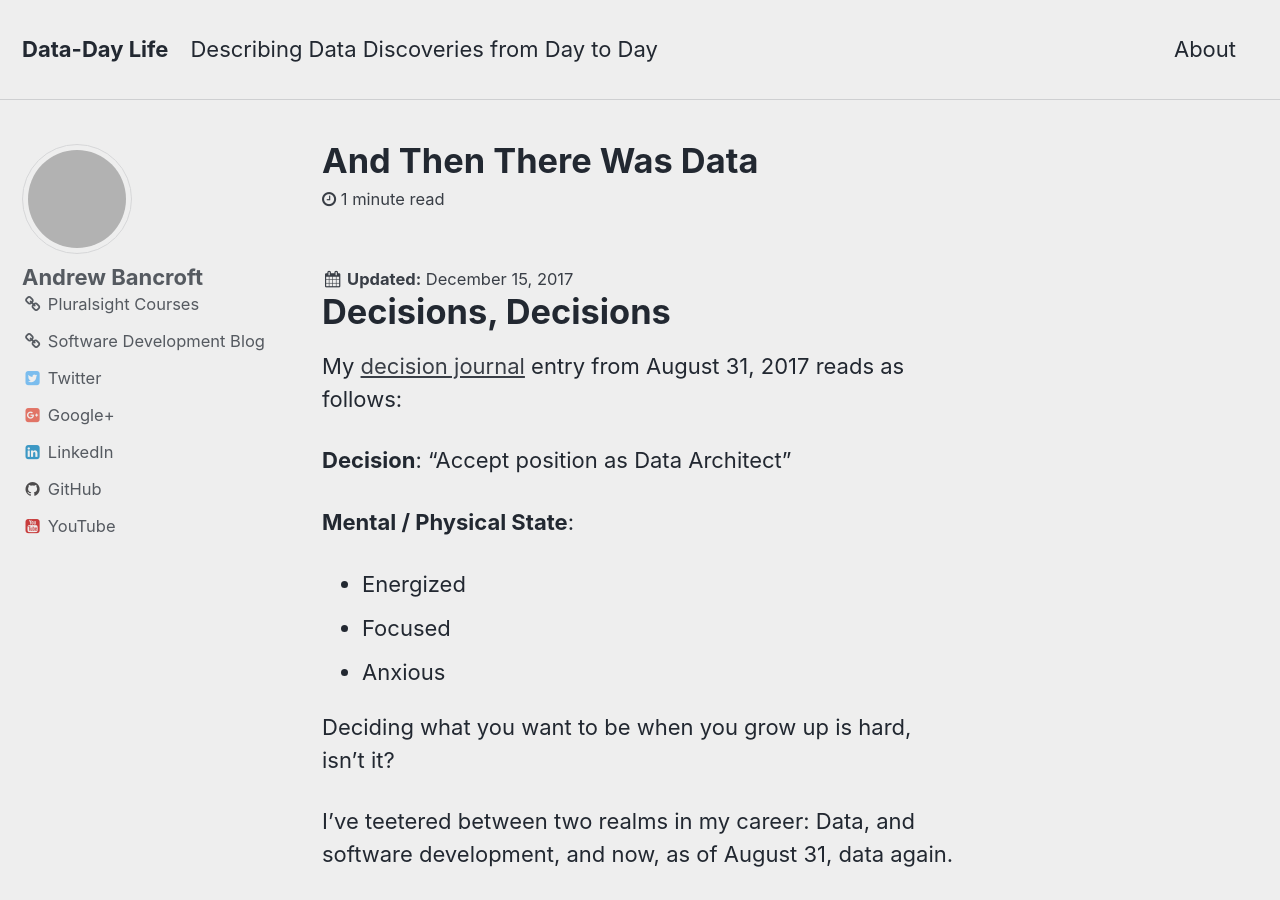
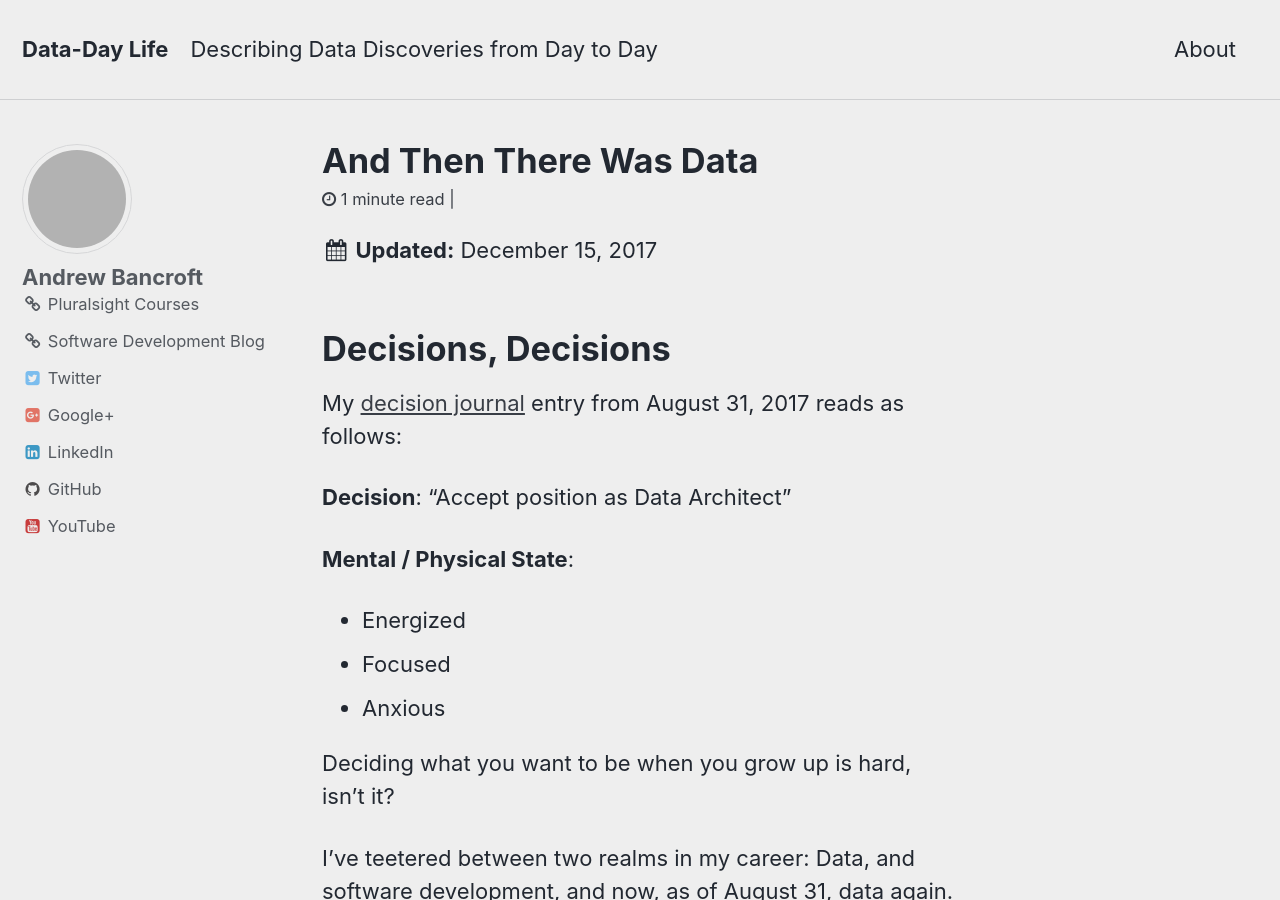
Before and after one commit to andrewcbancroft/datadaylife-blog, a Jekyll site: the page built from _posts/2017-12-15-and-then-there-was-data.md, in a window 1280 px wide and 900 px high. Built offline with Jekyll 4.4.1, drawn with Linux system fonts in a browser that asks for light colours; comment, search, counter and statistics services are not loaded; grey boxes are pictures that could not be loaded.

Commit message:
Update single.html

```diff
--- a/_layouts/single.html
+++ b/_layouts/single.html
@@ -28,16 +28,16 @@
         <header>
           {% if page.title %}<h1 class="page__title" itemprop="headline">{{ page.title | markdownify | remove: "<p>" | remove: "</p>" }}</h1>{% endif %}
           {% if page.read_time %}
-            <p class="page__meta"><i class="fa fa-clock-o" aria-hidden="true"></i> {% include read-time.html %}</p>
+            <p class="page__meta"><i class="fa fa-clock-o" aria-hidden="true"></i> {% include read-time.html %} | {% if page.last_modified_at %}
+          <p class="page__date"><strong><i class="fa fa-fw fa-calendar" aria-hidden="true"></i> {{ site.data.ui-text[site.locale].date_label | default: "Updated:" }}</strong> <time datetime="{{ page.last_modified_at | date: "%Y-%m-%d" }}">{{ page.last_modified_at | date: "%B %d, %Y" }}</time></p>
+        {% elsif page.date %}
+          <p class="page__date"><strong><i class="fa fa-fw fa-calendar" aria-hidden="true"></i> {{ site.data.ui-text[site.locale].date_label | default: "Updated:" }}</strong> <time datetime="{{ page.date | date_to_xmlschema }}">{{ page.date | date: "%B %d, %Y" }}</time></p>
+        {% endif %}
+          </p>
           {% endif %}
         </header>
       <div class="page__meta">
       {% include page__taxonomy.html %}
-      {% if page.last_modified_at %}
-          <p class="page__date"><strong><i class="fa fa-fw fa-calendar" aria-hidden="true"></i> {{ site.data.ui-text[site.locale].date_label | default: "Updated:" }}</strong> <time datetime="{{ page.last_modified_at | date: "%Y-%m-%d" }}">{{ page.last_modified_at | date: "%B %d, %Y" }}</time></p>
-        {% elsif page.date %}
-          <p class="page__date"><strong><i class="fa fa-fw fa-calendar" aria-hidden="true"></i> {{ site.data.ui-text[site.locale].date_label | default: "Updated:" }}</strong> <time datetime="{{ page.date | date_to_xmlschema }}">{{ page.date | date: "%B %d, %Y" }}</time></p>
-        {% endif %}
       </div>
       {% endunless %}
 
```
